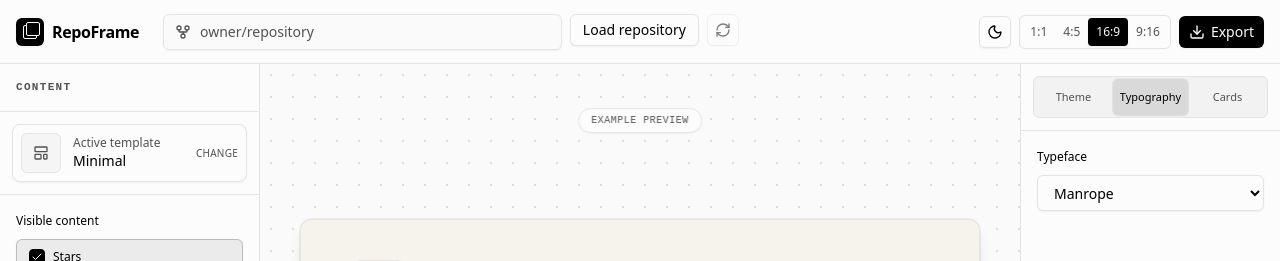
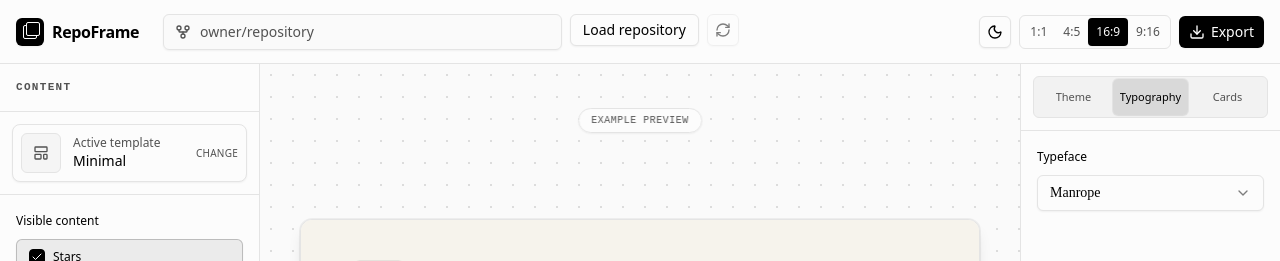
Before and after one commit to orbitsLab/repoframe, a Next.js app: page /app in a window 1280 px wide. Both pictures are taken after a click on the tab "Typography". Shown: the top 261 px of the page. Built offline with nearby package versions, Linux system fonts and the light colour scheme; a web font is replaced by a local one.

Commit message:
feat: replace the native select with a styled dropdown
- narrow a select to the values its multi-select allows
- preview typeface options in the face they select

```diff
--- a/src/components/editor/settingControl.tsx
+++ b/src/components/editor/settingControl.tsx
@@ -4,6 +4,14 @@ import { Check } from 'lucide-react';
 import type { CSSProperties, ReactNode } from 'react';
 
 import { ColorPicker } from '@/components/ui/color-picker';
+import {
+  Select,
+  SelectContent,
+  SelectItem,
+  SelectTrigger,
+  SelectValue,
+} from '@/components/ui/select';
+import { autoColor } from '@/lib/templates/shared/tokens';
 import { cn } from '@/lib/utils';
 
 import type { SettingField } from '@/types/template';
@@ -31,7 +39,9 @@ function SettingControl({ field, value, onChange }: SettingControlProps) {
   }
 
   if (field.type === 'select') {
-    if (field.options.length <= 4) {
+    // A narrowed select keeps its dropdown as its option list grows and
+    // shrinks, rather than switching between two control styles.
+    if (field.options.length <= 4 && !field.optionsFrom) {
       return (
         <fieldset>
           <ControlLabel as="legend">{field.label}</ControlLabel>
@@ -54,23 +64,7 @@ function SettingControl({ field, value, onChange }: SettingControlProps) {
       );
     }
 
-    return (
-      <div>
-        <ControlLabel htmlFor={id}>{field.label}</ControlLabel>
-        <select
-          id={id}
-          className="h-9 w-full rounded-md border bg-background px-3 text-sm text-foreground shadow-xs outline-none transition-colors hover:bg-accent/50 focus-visible:ring-2 focus-visible:ring-ring"
-          value={typeof value === 'string' ? value : ''}
-          onChange={(event) => onChange(event.target.value)}
-        >
-          {field.options.map((option) => (
-            <option key={option.value} value={option.value}>
-              {option.label}
-            </option>
-          ))}
-        </select>
-      </div>
-    );
+    return <SelectControl field={field} value={value} onChange={onChange} />;
   }
 
   if (field.type === 'toggle') {
@@ -309,7 +303,56 @@ const swatches: Record<string, string[]> = {
     '#f97316',
     '#38bdf8',
   ],
+  textColor: ['#0b0b0f', '#ffffff', '#e6edf3', '#b4471f', '#4cc9f0'],
 };
+
+/**
+ * Renders a dropdown for a setting with more options than fit as chips.
+ *
+ * Typography options store a CSS family name, so each one is set in the face
+ * it selects.
+ *
+ * @param props - Select setting schema, current value, and change callback.
+ */
+function SelectControl({ field, value, onChange }: SettingControlProps) {
+  if (field.type !== 'select') {
+    return null;
+  }
+
+  const id = `setting-${field.key}`;
+  const preview = field.section === 'typography';
+  const selected = typeof value === 'string' ? value : '';
+
+  return (
+    <div>
+      <span
+        className="editor-label mb-2 block text-foreground"
+        id={`${id}-label`}
+      >
+        {field.label}
+      </span>
+      <Select value={selected} onValueChange={onChange}>
+        <SelectTrigger
+          aria-labelledby={`${id}-label`}
+          style={preview ? { fontFamily: selected } : undefined}
+        >
+          <SelectValue />
+        </SelectTrigger>
+        <SelectContent>
+          {field.options.map((option) => (
+            <SelectItem
+              key={option.value}
+              value={option.value}
+              style={preview ? { fontFamily: option.value } : undefined}
+            >
+              {option.label}
+            </SelectItem>
+          ))}
+        </SelectContent>
+      </Select>
+    </div>
+  );
+}
 
 /**
  * Renders a color picker and any presets registered for the setting.
@@ -318,10 +361,10 @@ const swatches: Record<string, string[]> = {
  */
 function ColorControl({ field, value, onChange }: SettingControlProps) {
   const id = `setting-${field.key}`;
-  const color =
-    typeof value === 'string' && /^#[0-9a-f]{6}$/i.test(value)
-      ? value.toLowerCase()
-      : '#000000';
+  const isHex = typeof value === 'string' && /^#[0-9a-f]{6}$/i.test(value);
+  const allowAuto = field.type === 'color' && field.allowAuto === true;
+  const isAuto = allowAuto && !isHex;
+  const color = isHex ? (value as string).toLowerCase() : '#000000';
   const presets = swatches[field.key] ?? [];
 
   return (
@@ -336,22 +379,37 @@ function ColorControl({ field, value, onChange }: SettingControlProps) {
         color={color}
         onChange={onChange}
         labelledBy={`${id}-label`}
+        auto={isAuto}
       />
-      {presets.length > 0 ? (
-        <div className="mt-2.5 flex flex-wrap gap-2">
+      {allowAuto || presets.length > 0 ? (
+        <div className="mt-2.5 flex flex-wrap items-center gap-2">
+          {allowAuto ? (
+            <button
+              type="button"
+              className={cn(
+                'flex h-6 items-center rounded-full border border-muted-foreground/40 px-2.5 text-[10px] font-medium shadow-xs outline-none transition-colors hover:bg-accent/50 focus-visible:ring-2 focus-visible:ring-ring',
+                isAuto && 'border-foreground bg-accent',
+              )}
+              onClick={() => onChange(autoColor)}
+              aria-pressed={isAuto}
+            >
+              Auto
+            </button>
+          ) : null}
           {presets.map((preset) => (
             <button
               key={preset}
               type="button"
               className={cn(
                 'size-6 rounded-full border border-muted-foreground/40 shadow-xs outline-none transition-transform hover:scale-110 focus-visible:ring-2 focus-visible:ring-ring',
-                preset === color &&
+                !isAuto &&
+                  preset === color &&
                   'ring-1 ring-foreground ring-offset-2 ring-offset-sidebar',
               )}
               style={{ backgroundColor: preset }}
               onClick={() => onChange(preset)}
               aria-label={`Use ${preset}`}
-              aria-pressed={preset === color}
+              aria-pressed={!isAuto && preset === color}
             />
           ))}
         </div>
--- a/src/components/editor/settingsPanel.tsx
+++ b/src/components/editor/settingsPanel.tsx
@@ -124,18 +124,57 @@ function SettingsPanel({
             onChange={onChange}
           />
         ) : null}
-        {remainingFields.map((field) => (
-          <div key={field.key}>
-            <SettingControl
-              field={field as SettingField}
-              value={settings[field.key]}
-              onChange={(value) => onChange(field.key, value)}
-            />
-          </div>
-        ))}
+        {remainingFields.map((field) => {
+          const control = narrowOptions(field, settings);
+
+          return (
+            <div key={field.key}>
+              <SettingControl
+                field={control.field}
+                value={control.value}
+                onChange={(value) => onChange(field.key, value)}
+              />
+            </div>
+          );
+        })}
       </div>
     </div>
   );
 }
 
+/**
+ * Narrows a select to the values chosen in the field it follows.
+ *
+ * Keeps the whole list when nothing is chosen, so the control never empties,
+ * and shows the first remaining option when the stored value has just been
+ * cleared, matching the value the template falls back to.
+ *
+ * @param field - Setting field about to be rendered.
+ * @param settings - Current setting values.
+ * @returns The field and the value its control should display.
+ */
+function narrowOptions(field: SettingField, settings: Record<string, unknown>) {
+  const value = settings[field.key];
+
+  if (field.type !== 'select' || !field.optionsFrom) {
+    return { field, value };
+  }
+
+  const chosen = settings[field.optionsFrom];
+  const options = Array.isArray(chosen)
+    ? field.options.filter((option) => chosen.includes(option.value))
+    : [];
+
+  if (options.length === 0) {
+    return { field, value };
+  }
+
+  return {
+    field: { ...field, options },
+    value: options.some((option) => option.value === value)
+      ? value
+      : options[0].value,
+  };
+}
+
 export { SettingsPanel };
--- /dev/null
+++ b/src/components/ui/select.tsx
@@ -0,0 +1,97 @@
+'use client';
+
+import { Check, ChevronDown } from 'lucide-react';
+import { Select as SelectPrimitive } from 'radix-ui';
+import type * as React from 'react';
+
+import { cn } from '@/lib/utils';
+
+function Select({
+  ...props
+}: React.ComponentProps<typeof SelectPrimitive.Root>) {
+  return <SelectPrimitive.Root data-slot="select" {...props} />;
+}
+
+function SelectValue({
+  ...props
+}: React.ComponentProps<typeof SelectPrimitive.Value>) {
+  return <SelectPrimitive.Value data-slot="select-value" {...props} />;
+}
+
+function SelectTrigger({
+  className,
+  children,
+  ...props
+}: React.ComponentProps<typeof SelectPrimitive.Trigger>) {
+  return (
+    <SelectPrimitive.Trigger
+      data-slot="select-trigger"
+      className={cn(
+        "flex h-9 w-full items-center justify-between gap-2 rounded-md border bg-background px-3 text-sm text-foreground shadow-xs outline-none transition-colors hover:bg-accent/50 focus-visible:ring-2 focus-visible:ring-ring disabled:cursor-not-allowed disabled:opacity-50 data-[placeholder]:text-muted-foreground [&_svg]:pointer-events-none [&_svg:not([class*='size-'])]:size-4 [&_svg]:shrink-0",
+        className,
+      )}
+      {...props}
+    >
+      <span className="min-w-0 truncate">{children}</span>
+      <SelectPrimitive.Icon asChild>
+        <ChevronDown className="opacity-50" />
+      </SelectPrimitive.Icon>
+    </SelectPrimitive.Trigger>
+  );
+}
+
+function SelectContent({
+  className,
+  children,
+  position = 'popper',
+  ...props
+}: React.ComponentProps<typeof SelectPrimitive.Content>) {
+  return (
+    <SelectPrimitive.Portal>
+      <SelectPrimitive.Content
+        data-slot="select-content"
+        position={position}
+        sideOffset={4}
+        className={cn(
+          'relative z-50 max-h-(--radix-select-content-available-height) min-w-[8rem] origin-(--radix-select-content-transform-origin) overflow-y-auto overflow-x-hidden rounded-md border bg-popover text-popover-foreground shadow-md data-[state=closed]:animate-out data-[state=closed]:fade-out-0 data-[state=closed]:zoom-out-95 data-[state=open]:animate-in data-[state=open]:fade-in-0 data-[state=open]:zoom-in-95',
+          position === 'popper' &&
+            'w-full min-w-(--radix-select-trigger-width)',
+          className,
+        )}
+        {...props}
+      >
+        <SelectPrimitive.Viewport className="p-1">
+          {children}
+        </SelectPrimitive.Viewport>
+      </SelectPrimitive.Content>
+    </SelectPrimitive.Portal>
+  );
+}
+
+function SelectItem({
+  className,
+  children,
+  ...props
+}: React.ComponentProps<typeof SelectPrimitive.Item>) {
+  return (
+    <SelectPrimitive.Item
+      data-slot="select-item"
+      className={cn(
+        'relative flex w-full cursor-pointer select-none items-center gap-2 rounded-sm py-1.5 pr-8 pl-2 text-sm outline-none focus:bg-accent focus:text-accent-foreground data-[disabled]:pointer-events-none data-[disabled]:opacity-50',
+        className,
+      )}
+      {...props}
+    >
+      <SelectPrimitive.ItemText asChild>
+        <span className="min-w-0 flex-1 truncate">{children}</span>
+      </SelectPrimitive.ItemText>
+      <span className="absolute right-2 flex size-3.5 items-center justify-center">
+        <SelectPrimitive.ItemIndicator>
+          <Check className="size-4" />
+        </SelectPrimitive.ItemIndicator>
+      </span>
+    </SelectPrimitive.Item>
+  );
+}
+
+export { Select, SelectContent, SelectItem, SelectTrigger, SelectValue };
```
